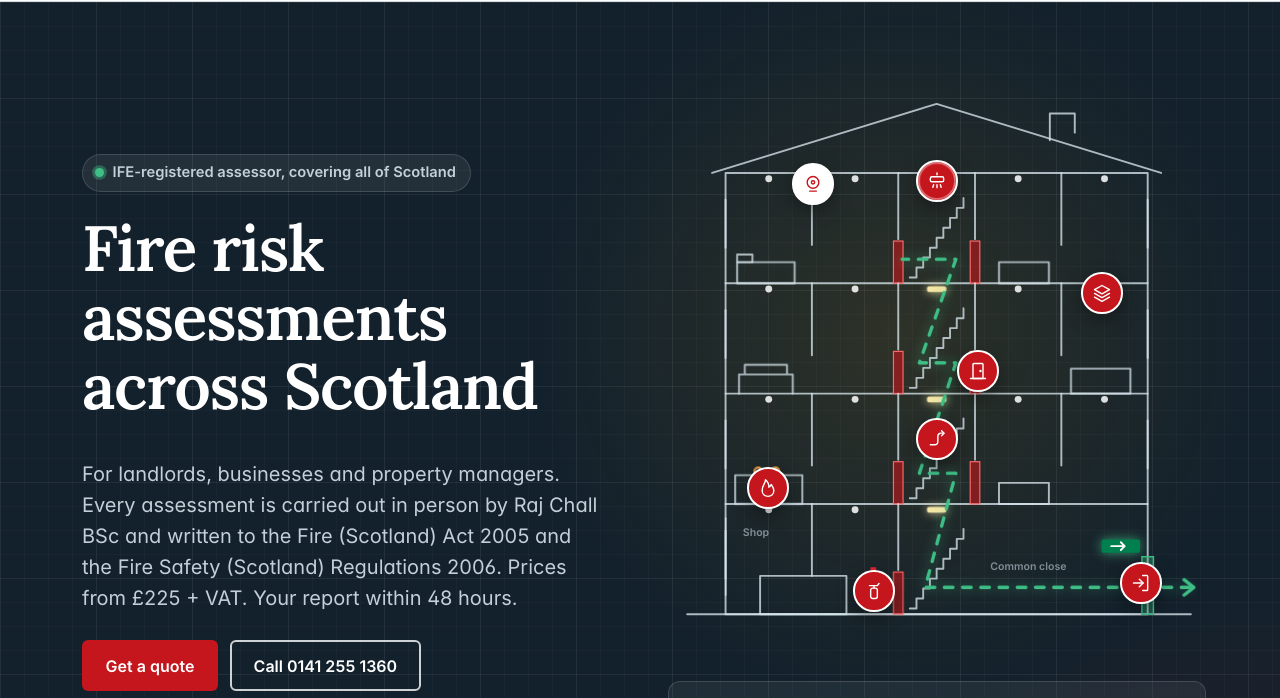
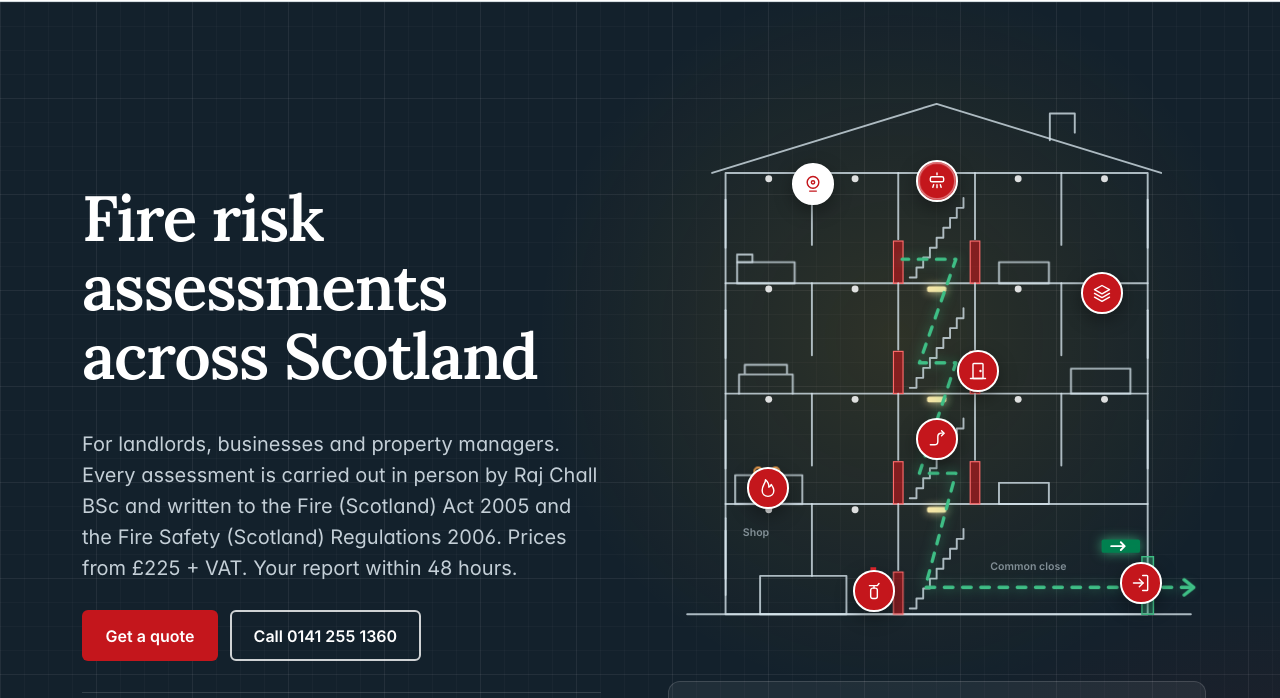
Before and after one commit to jayC02/fireriskscotland, a plain HTML site: page index.html in a window 1280 px wide. Shown: the part 71-769 px from the top of the page. Drawn offline with Linux system fonts and the light colour scheme.

Commit message:
Minor Text

```diff
--- a/index.html
+++ b/index.html
@@ -52,7 +52,6 @@
   <div class="wrap">
     <div class="hero-grid">
       <div>
-        <p class="hero-kicker hero-fade"><span class="dotlive" aria-hidden="true"></span>IFE-registered assessor, covering all of Scotland</p>
         <h1><span class="ln"><span>Fire risk assessments</span></span> <span class="ln"><span>across Scotland</span></span></h1>
         <p class="lede hero-fade">For landlords, businesses and property managers. Every assessment is carried out in person by Raj Chall BSc and written to the Fire (Scotland) Act 2005 and the Fire Safety (Scotland) Regulations 2006. Prices from £225 + VAT. Your report within 48 hours.</p>
         <div class="actions hero-fade">
```
